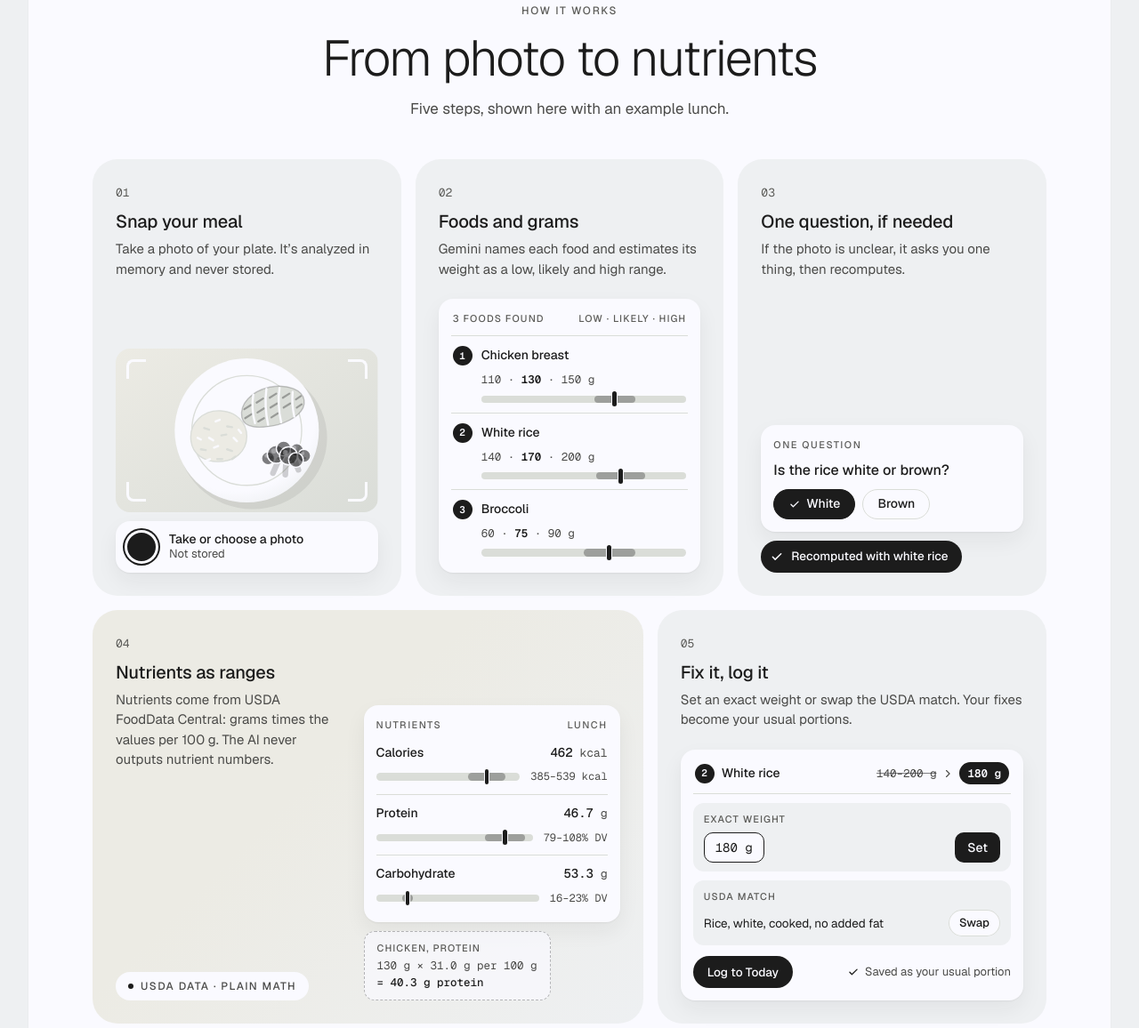
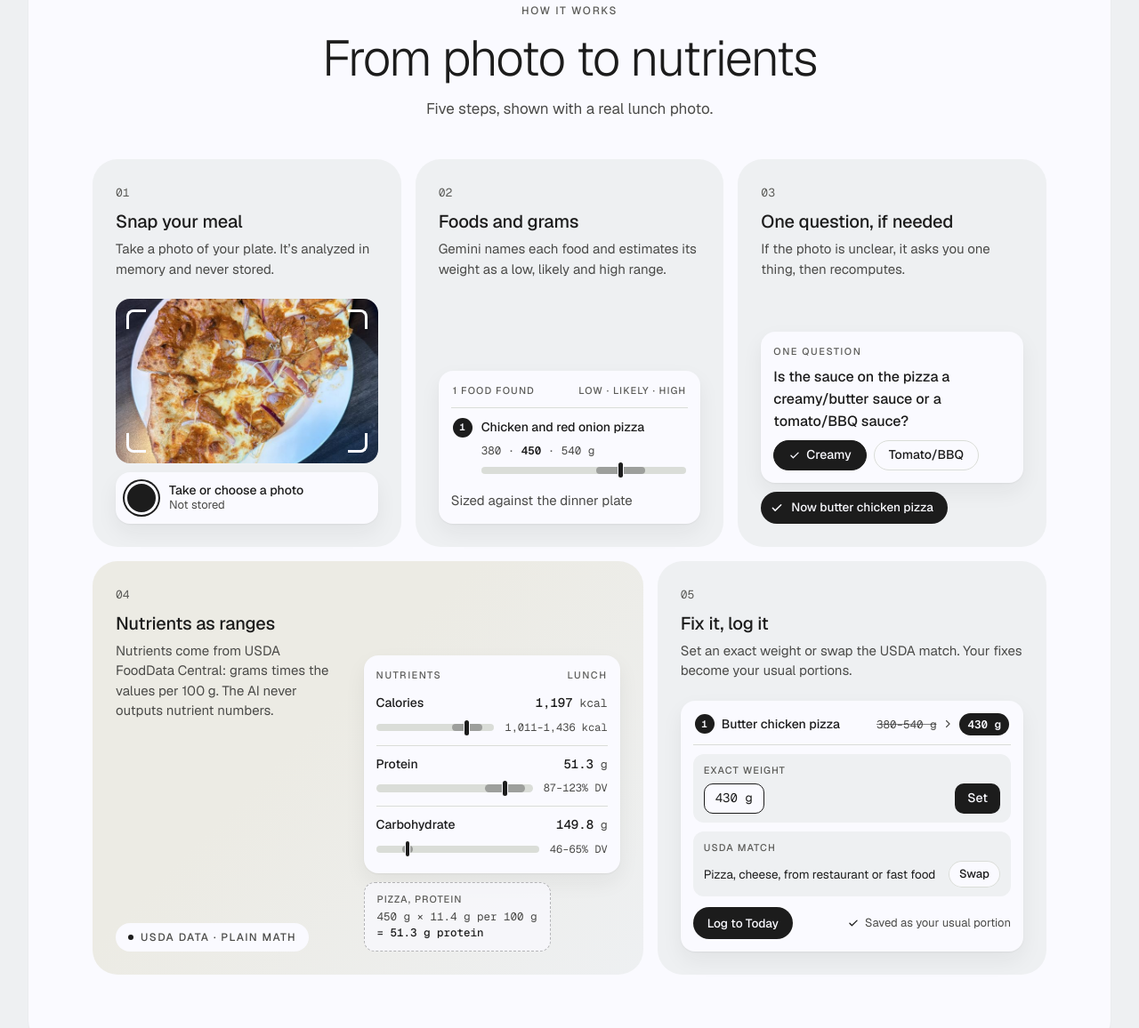
Before and after one commit to hershey-harsh/HackUmass-26-MealScholar, a plain HTML site: page web/index.html in a window 1280 px wide. Shown: the part 1665-2821 px from the top of the page at 89% size. Drawn offline with Linux system fonts and the light colour scheme.

Commit message:
Use a real meal photo in how it works

```diff
--- a/web/index.html
+++ b/web/index.html
@@ -200,16 +200,16 @@
     <div class="section-head section-head--center">
       <p class="eyebrow">How it works</p>
       <h2 id="how-title" class="h2">From photo to nutrients</h2>
-      <p class="section-sub">Five steps, shown here with an example lunch.</p>
+      <p class="section-sub">Five steps, shown with a real lunch photo.</p>
     </div>
     <ol class="steps">
       <li class="step">
         <span class="step__num">01</span>
         <h3>Snap your meal</h3>
         <p>Take a photo of your plate. It’s analyzed in memory and never stored.</p>
-        <div class="mock" role="img" aria-label="Example camera screen: a plate in the viewfinder and a button to take or choose a photo, marked not stored.">
+        <div class="mock" role="img" aria-label="Camera screen with a real photo: three slices of chicken and red onion pizza on a white plate, and a button to take or choose a photo, marked not stored.">
           <div class="vf">
-            <svg viewBox="0 0 320 200"><use href="#plate"/></svg>
+            <img src="img/snap-meal-640.jpg" srcset="img/snap-meal-640.jpg 640w, img/snap-meal-1080.jpg 1080w" sizes="(max-width: 700px) 92vw, 400px" width="640" height="853" alt="" loading="lazy" decoding="async">
             <i class="vf__c vf__c--tl"></i><i class="vf__c vf__c--tr"></i><i class="vf__c vf__c--bl"></i><i class="vf__c vf__c--br"></i>
           </div>
           <div class="mini mini--bar">
@@ -222,12 +222,11 @@
         <span class="step__num">02</span>
         <h3>Foods and grams</h3>
         <p>Gemini names each food and estimates its weight as a low, likely and high range.</p>
-        <div class="mock" role="img" aria-label="Example: 3 foods found, each with a low, likely and high weight. Chicken breast 110, 130 and 150 grams. White rice 140, 170 and 200 grams. Broccoli 60, 75 and 90 grams.">
+        <div class="mock" role="img" aria-label="1 food found: chicken and red onion pizza, with a low, likely and high weight of 380, 450 and 540 grams, sized against the dinner plate.">
           <div class="mini mini--foods">
-            <div class="ml-head"><span>3 foods found</span><span>low · likely · high</span></div>
-            <div class="ml-row"><span class="pin">1</span><span class="ml-n">Chicken breast</span><span class="ml-g">110 · <b>130</b> · 150 g</span><span class="band band--f1"></span></div>
-            <div class="ml-row"><span class="pin">2</span><span class="ml-n">White rice</span><span class="ml-g">140 · <b>170</b> · 200 g</span><span class="band band--f2"></span></div>
-            <div class="ml-row"><span class="pin">3</span><span class="ml-n">Broccoli</span><span class="ml-g">60 · <b>75</b> · 90 g</span><span class="band band--f3"></span></div>
+            <div class="ml-head"><span>1 food found</span><span>low · likely · high</span></div>
+            <div class="ml-row"><span class="pin">1</span><span class="ml-n">Chicken and red onion pizza</span><span class="ml-g">380 · <b>450</b> · 540 g</span><span class="band band--f2"></span></div>
+            <p class="ml-note">Sized against the dinner plate</p>
           </div>
         </div>
       </li>
@@ -235,13 +234,13 @@
         <span class="step__num">03</span>
         <h3>One question, if needed</h3>
         <p>If the photo is unclear, it asks you one thing, then recomputes.</p>
-        <div class="mock" role="img" aria-label="Example question: Is the rice white or brown? White is picked, and the meal is recomputed with white rice.">
+        <div class="mock" role="img" aria-label="The question it asked about this photo: Is the sauce on the pizza a creamy or butter sauce, or a tomato or BBQ sauce? Creamy or butter is picked, and the food becomes butter chicken and red onion pizza.">
           <div class="mini mini--q">
             <span class="mini__label">One question</span>
-            <span class="mini__q">Is the rice white or brown?</span>
-            <span class="opts"><span class="opt opt--on"><svg><use href="#i-check"/></svg>White</span><span class="opt">Brown</span></span>
+            <span class="mini__q">Is the sauce on the pizza a creamy/butter sauce or a tomato/BBQ sauce?</span>
+            <span class="opts"><span class="opt opt--on"><svg><use href="#i-check"/></svg>Creamy</span><span class="opt">Tomato/BBQ</span></span>
           </div>
-          <div class="toast"><svg><use href="#i-check"/></svg>Recomputed with white rice</div>
+          <div class="toast"><svg><use href="#i-check"/></svg>Now butter chicken pizza</div>
         </div>
       </li>
       <li class="step step--wide step--tint">
@@ -251,25 +250,25 @@
           <p>Nutrients come from USDA FoodData Central: grams times the values per 100 g. The AI never outputs nutrient numbers.</p>
           <span class="dot-chip">USDA data · plain math</span>
         </div>
-        <div class="mock mock--side" role="img" aria-label="Example nutrients for the lunch: calories 385 to 539 kcal, likely 462. Protein 46.7 grams, 79 to 108 percent of the Daily Value. Carbohydrate 53.3 grams, 16 to 23 percent. Worked example: chicken, 130 grams times 31.0 grams of protein per 100 grams, equals 40.3 grams of protein.">
+        <div class="mock mock--side" role="img" aria-label="Nutrients for this pizza: calories 1,011 to 1,436 kcal, likely 1,197. Protein 51.3 grams, 87 to 123 percent of the Daily Value. Carbohydrate 149.8 grams, 46 to 65 percent. Worked example: pizza, 450 grams times 11.4 grams of protein per 100 grams, equals 51.3 grams of protein.">
           <div class="mini mini--nutr">
             <div class="mini__head"><span class="mini__label">Nutrients</span><span class="mini__label">Lunch</span></div>
-            <div class="nrow"><span class="nrow__nm">Calories</span><span class="nrow__v"><b>462</b> kcal</span><span class="band band--kcal"></span><small class="nrow__r">385–539 kcal</small></div>
-            <div class="nrow"><span class="nrow__nm">Protein</span><span class="nrow__v"><b>46.7</b> g</span><span class="band band--prot"></span><small class="nrow__r">79–108% DV</small></div>
-            <div class="nrow"><span class="nrow__nm">Carbohydrate</span><span class="nrow__v"><b>53.3</b> g</span><span class="band band--carb"></span><small class="nrow__r">16–23% DV</small></div>
+            <div class="nrow"><span class="nrow__nm">Calories</span><span class="nrow__v"><b>1,197</b> kcal</span><span class="band band--kcal"></span><small class="nrow__r">1,011–1,436 kcal</small></div>
+            <div class="nrow"><span class="nrow__nm">Protein</span><span class="nrow__v"><b>51.3</b> g</span><span class="band band--prot"></span><small class="nrow__r">87–123% DV</small></div>
+            <div class="nrow"><span class="nrow__nm">Carbohydrate</span><span class="nrow__v"><b>149.8</b> g</span><span class="band band--carb"></span><small class="nrow__r">46–65% DV</small></div>
           </div>
-          <div class="formula"><span class="formula__k">Chicken, protein</span>130 g × 31.0 g per 100 g<b>= 40.3 g protein</b></div>
+          <div class="formula"><span class="formula__k">Pizza, protein</span>450 g × 11.4 g per 100 g<b>= 51.3 g protein</b></div>
         </div>
       </li>
       <li class="step step--fix">
         <span class="step__num">05</span>
         <h3>Fix it, log it</h3>
         <p>Set an exact weight or swap the USDA match. Your fixes become your usual portions.</p>
-        <div class="mock" role="img" aria-label="Example fix: white rice changes from 140 to 200 grams to an exact 180 grams. The USDA match, Rice, white, cooked, no added fat, has a Swap button. Then Log to Today, saved as your usual portion.">
+        <div class="mock" role="img" aria-label="Example fix: the pizza changes from 380 to 540 grams to an exact 430 grams. The USDA match, Pizza, cheese, from restaurant or fast food, has a Swap button. Then Log to Today, saved as your usual portion.">
           <div class="mini mini--fix">
-            <div class="fx-head"><span class="pin">2</span><b>White rice</b><span class="fx-chg"><s>140–200 g</s><svg><use href="#i-chev-r"/></svg><span class="fx-new">180 g</span></span></div>
-            <div class="fx-row"><span class="fx-k">Exact weight</span><span class="fx-in">180 g</span><span class="fx-btn">Set</span></div>
-            <div class="fx-row"><span class="fx-k">USDA match</span><span class="fx-food">Rice, white, cooked, no added fat</span><span class="fx-swap">Swap</span></div>
+            <div class="fx-head"><span class="pin">1</span><b>Butter chicken pizza</b><span class="fx-chg"><s>380–540 g</s><svg><use href="#i-chev-r"/></svg><span class="fx-new">430 g</span></span></div>
+            <div class="fx-row"><span class="fx-k">Exact weight</span><span class="fx-in">430 g</span><span class="fx-btn">Set</span></div>
+            <div class="fx-row"><span class="fx-k">USDA match</span><span class="fx-food">Pizza, cheese, from restaurant or fast food</span><span class="fx-swap">Swap</span></div>
             <div class="fx-foot"><span class="fx-log">Log to Today</span><span class="fx-ok"><svg><use href="#i-check"/></svg>Saved as your usual portion</span></div>
           </div>
         </div>
--- a/web/styles.css
+++ b/web/styles.css
@@ -900,6 +900,8 @@ main > * + * { margin-top: 16px; }
 
 .vf { position: relative; overflow: hidden; border-radius: 16px; aspect-ratio: 16 / 10; }
 .vf svg { width: 100%; height: 100%; }
+.vf img { display: block; width: 100%; height: 100%; object-fit: cover; object-position: 50% 46%; }
+.ml-note { margin: 4px 0 0; font-size: 12.5px; color: var(--ink-2); }
 .vf__c { position: absolute; width: 22px; height: 22px; border: 0 solid var(--surface); }
 .vf__c--tl { top: 12px; left: 12px; border-top-width: 3px; border-left-width: 3px; border-top-left-radius: 8px; }
 .vf__c--tr { top: 12px; right: 12px; border-top-width: 3px; border-right-width: 3px; border-top-right-radius: 8px; }
```
Also changed, not shown: web/img/snap-meal-1080.jpg (added), web/img/snap-meal-640.jpg (added).
